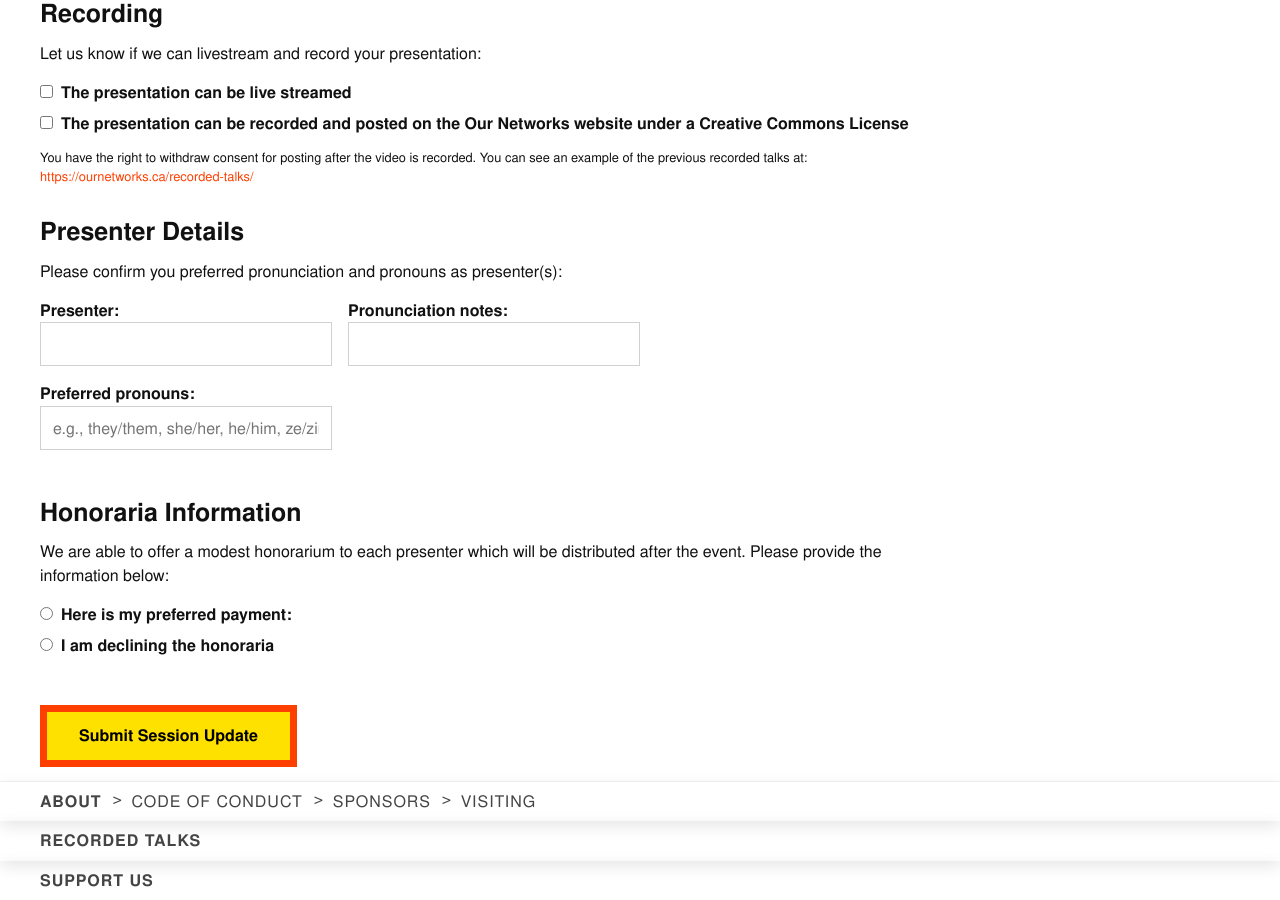
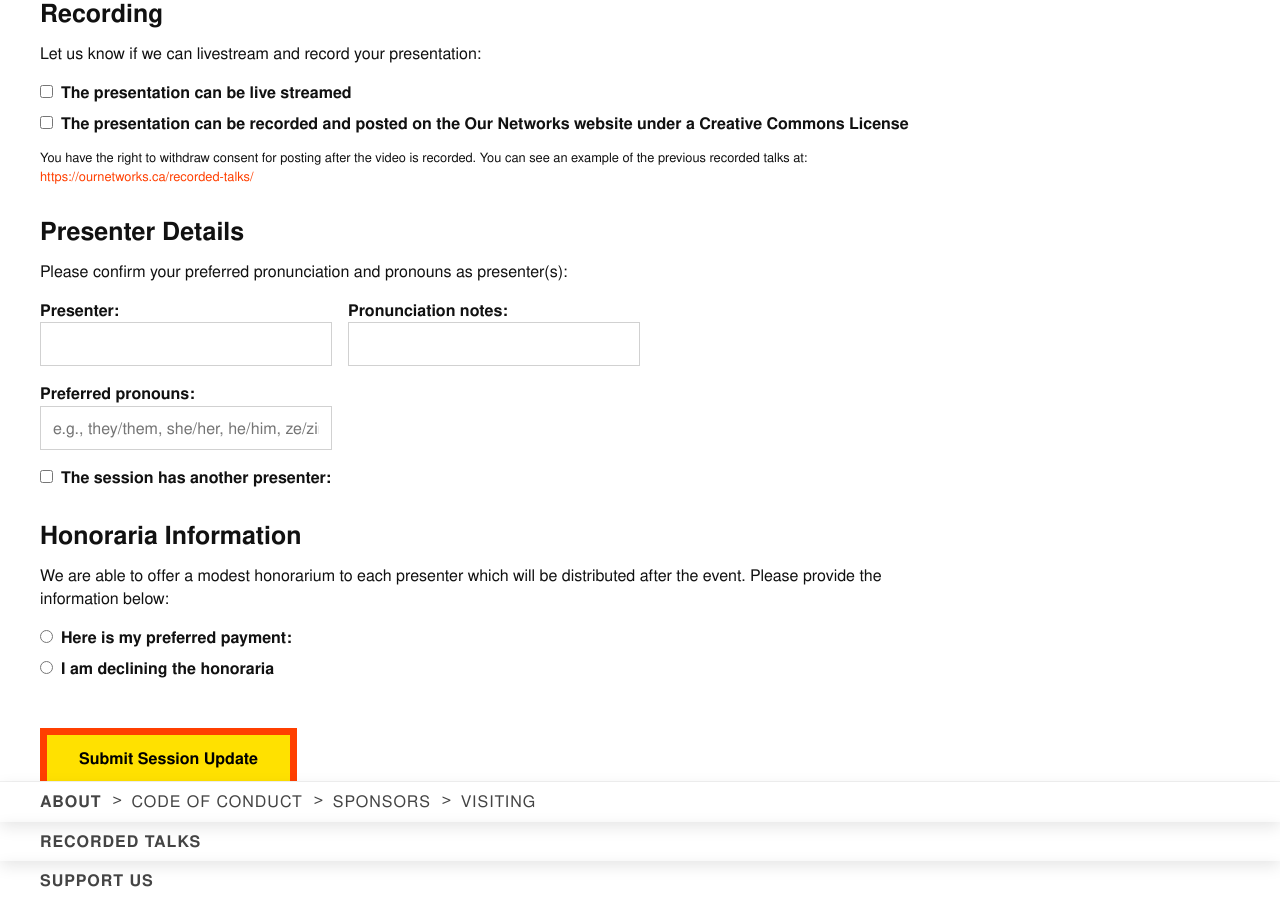
Before and after one commit to ournetworks/ournetworks.ca, a Jekyll site: the page built from sessions-form.html, in a window 1280 px wide and 900 px high, scrolled down 808 px. Built offline with Jekyll 4.4.1, drawn with Linux system fonts in a browser that asks for light colours.

Commit message:
add second presenter, small language fixes

```diff
--- a/sessions-form.html
+++ b/sessions-form.html
@@ -45,7 +45,7 @@
   </div>
   <div class="mb-2">
     <h3>Presenter Details</h3>
-    <p>Please confirm you preferred pronunciation and pronouns as presenter(s):</p>
+    <p>Please confirm your preferred pronunciation and pronouns as presenter(s):</p>
     <div class="flex">
       <div class="w-33">
         <label class="fw-bold" for="presenters">Presenter:</label>
@@ -65,6 +65,30 @@
         <input type="text" id="pronouns" class="input mb-1 w-100" name="pronouns" placeholder="e.g., they/them, she/her, he/him, ze/zir">
       </div>
     </div>
+    <div class="flex mb-05 flex-align-baseline flex-wrap">
+      <input type="checkbox" class="mr-05 input-condition" id="presenter2" name="presenter2" value="The session has another presenter:"><label class="fw-bold" for="presenter2">The session has another presenter:</label>
+      <div id="second_presenter" class="input-condition-group mb-05 mt-1 ml-1 flex-wrap none">
+        <div class="flex">
+          <div class="w-50">
+            <label class="fw-bold" for="presenters">Presenter:</label>
+            <input list="presenters-list" id="presenters2" class="input mb-1 w-100" name="presenters2" required>
+            <datalist id="presenters-list">
+              {% include forms/presenters-datalist.html %}
+            </datalist>
+          </div>
+          <div class="w-50 ml-1">
+            <label class="fw-bold" for="pronunciation2">Pronunciation notes:</label>
+            <input type="text" id="pronunciation2" class="input mb-1 w-100" name="pronunciation2">
+          </div>
+        </div>
+        <div class="flex">
+          <div class="w-50">
+            <label class="fw-bold" for="pronouns">Preferred pronouns:</label>
+            <input type="text" id="pronouns2" class="input mb-1 w-100" name="pronouns2" placeholder="e.g., they/them, she/her, he/him, ze/zir">
+          </div>
+        </div>
+      </div>
+    </div>
   </div>
   <div class="mb-2">
     <h3>Honoraria Information</h3>
@@ -79,10 +103,10 @@
             <input type="radio" class="mr-05" id="payment_options2" name="payment_options" value="PayPal"> <label class="fw-bold" for="payment_options2">PayPal</label>
           </div>
           <div class="flex mb-05 w-100 flex-align-baseline">
-            <input type="radio" class="mr-05" id="payment_options3" name="payment_options" value="Cryptocurrency"> <label class="fw-bold" for="payment_options3">Cryptocurrency (BTC/ETH)</label>
+            <input type="radio" class="mr-05" id="payment_options3" name="payment_options" value="Cryptocurrency"> <label class="fw-bold" for="payment_options3">Cryptocurrency (ETH)</label>
           </div>
           <div class="flex mb-1 w-100 flex-align-baseline">
-            <input type="radio" class="mr-05" id="payment_options4" name="payment_options" value="Cash"> <label class="fw-bold" for="payment_options4">Cash (have to be based in Toronto)</label>
+            <input type="radio" class="mr-05" id="payment_options4" name="payment_options" value="Cash"> <label class="fw-bold" for="payment_options4">Cash (I am based in Toronto)</label>
           </div>
           <div class="w-100" id="payment_address">
             <label class="fw-bold" for="address">Address (Cryptocurrency/Paypal/Interac):</label>
```
